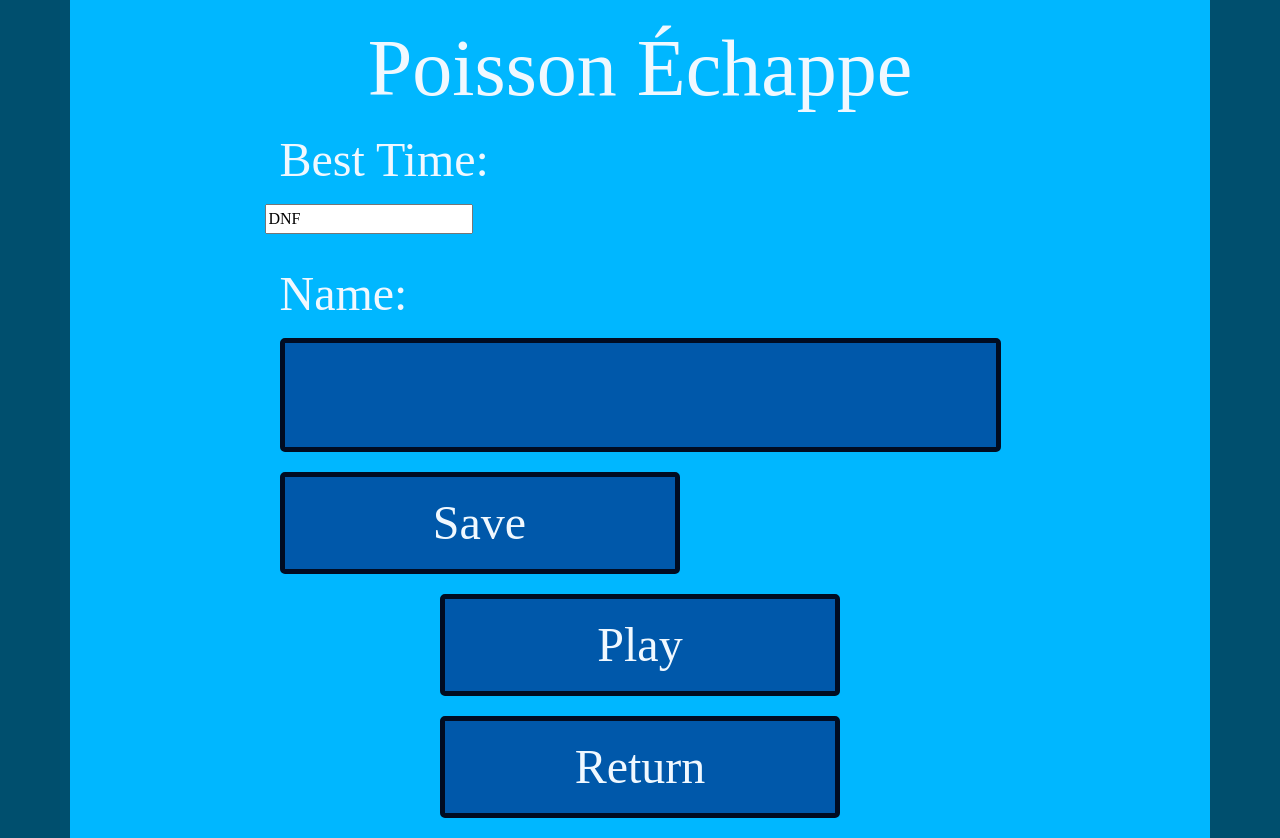
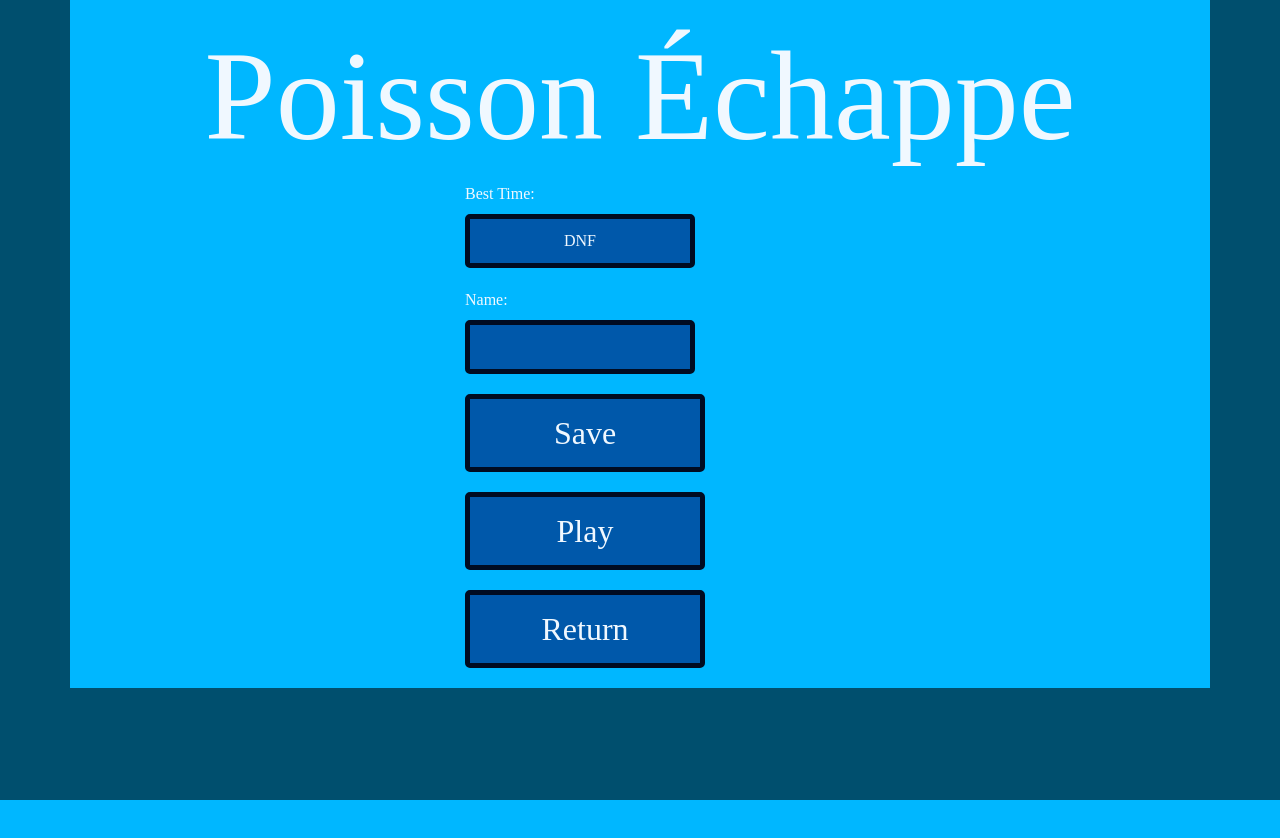
Before and after one commit to Aiden25451/Poisson-Echappe, a Django app: page /game/ in a window 1280 px wide. After the commit the page ends 800 px from the top, so only its background shows below. Run offline with Django 4.2, Linux system fonts and the light colour scheme.

Commit message:
0.11
First Kind of Working Version

```diff
--- a/poissonEchappe/game/static/game/game.css
+++ b/poissonEchappe/game/static/game/game.css
@@ -2,6 +2,10 @@ body{
     font-family: 'Times New Roman', Times, serif;
     color:aliceblue;
     background-color: rgb(0, 79, 110);
+}
+
+.container{
+    justify-content: center;
 }
 
 #gameScreen {
@@ -20,18 +24,18 @@ body{
     background-color: rgb(0, 183, 255);
 }
 
-#name {
+.values {
     background-color: rgb(0, 88, 170);
     color:aliceblue;
     border: 5px solid rgb(0, 12, 34);
 
-    font-size: 3.5rem;
+    font-size: 1rem;
     text-align: center;
     border-radius: 5px;
     padding: 10px;
     margin-bottom: 20px;
 
-    min-width:25rem;
+    min-width:10rem;
 }
 
 #name:hover {
@@ -65,7 +69,7 @@ body{
 }
 
 .title h1{
-    font-size: 5rem;
+    font-size: 10vw;
 }
 
 .title h2{
@@ -82,12 +86,12 @@ body{
     color:aliceblue;
     border: 5px solid rgb(0, 12, 34);
 
-    font-size: 3rem;
+    font-size: 2rem;
     border-radius: 5px;
     padding: 10px;
     margin-bottom: 20px;
 
-    width:25rem;
+    width:15rem;
 }
 
 .buttons button:hover {
--- a/poissonEchappe/game/templates/game/game.html
+++ b/poissonEchappe/game/templates/game/game.html
@@ -34,9 +34,7 @@
     </div>
 
     <div id="menu" class="container">
-        <div class="row title">
-            <h1>Poisson Échappe</h1>
-        </div>
+
 
         <!-- <div class="row title">
             <h2 id="time">Best Time: {{time}}</h2>
@@ -46,30 +44,49 @@
             <div id="name" contentEditable="true" data-text="Enter Name here">{{ name }}</div>
         </div> -->
 
-        <div class="row form">
+        <div class="container-fluid">
+            <div class="row title" style="display:flex;align-items: center;">
+                <h1>Poisson Échappe</h1>
+            </div>
+        </div>
+
+        <div class="container-medium">
+            <div class="row">
+                <div class="col-4">
+
+                </div>
+                <div class="col-4">
+
                     <form method="post">
                         {% csrf_token %}
                         <div>
                             <label for="time">Best Time:</label><br>
-                    <input type="text" id="time" name="time" value="" class="row" readonly><br>
+                            <input type="text" id="time" name="time" value="" class="values" readonly><br>
                         </div>
                         <div>
                             <label for="name">Name:</label><br>
-                    <input type="text" id="name" name="name" value="">
+                            <input type="text" id="name" name="name" class="values" value="">
                         </div>
                         <div>
                             <input class="btn" type="submit" value="Save">
                         </div>
                     </form>
+                    <div class="buttons">
+                        <button class="btn" onclick="startGame()">Play</button>
+                    </div>
+                    <div class="buttons">
+                        <button class="btn" onclick="home()">Return</button>
+                    </div>
                 </div>
 
-        <div class="row buttons">
-            <button class="btn" onclick="startGame()">Play</button>
+                <div class="col-4">
+
+                </div>
+            </div>
         </div>
 
-        <div class="row buttons">
-            <button class="btn" onclick="home()">Return</button>
-        </div>
+
+
 
 
     </div>
```
Also changed, not shown: poissonEchappe/poissonEchappe/settings.py (+6 -4 lines). Lines whose indentation alone changed are shown as unchanged.
